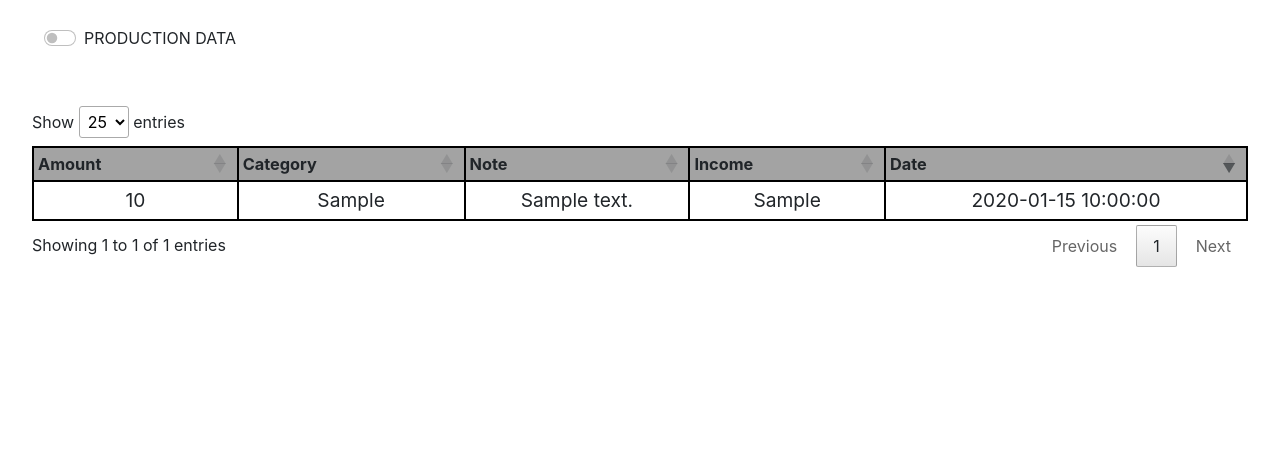
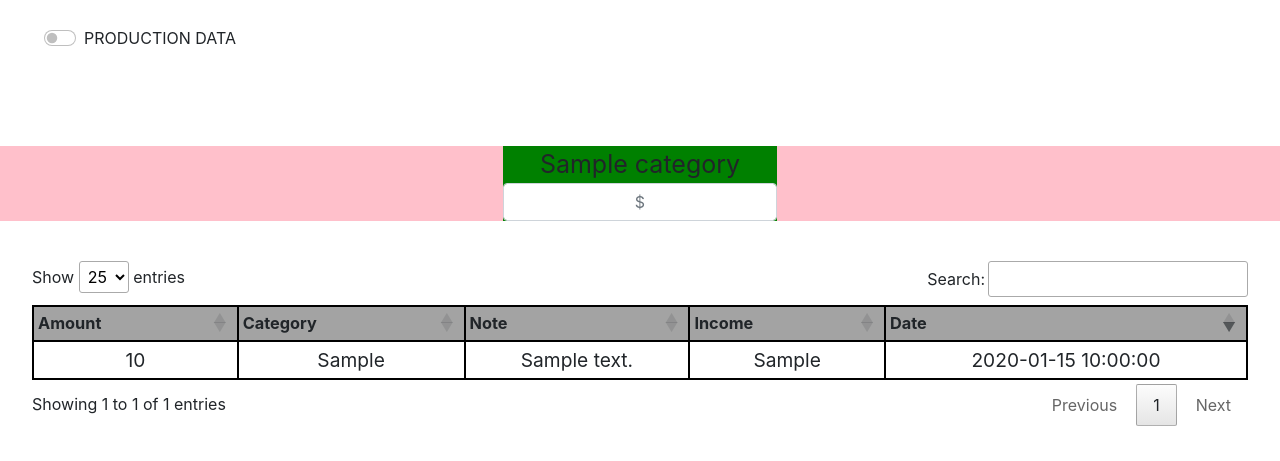
Before and after one commit to joeyagreco/BudgetMachine, a Flask app: template server/templates/homepage.html in a window 1280 px wide. Shown: the part 64-525 px from the top of the page. Run offline with Flask 2, Linux system fonts and the light colour scheme; the template is opened without the code that fills it: most values are stand-ins (such as "Sample title", 1, 10 or a date in 2020); some libraries are stand-ins or nearby versions.

Commit message:
added banks

```diff
--- a/server/static/css/homepage.css
+++ b/server/static/css/homepage.css
@@ -16,6 +16,28 @@
 
 #environment-switch:hover {
     cursor: pointer;
+}
+
+.category-banks-section {
+    width: 100%;
+    background-color: pink;
+    display: flex;
+    flex-direction: row;
+    justify-content: space-around;
+    margin: 40px 50px 40px;
+}
+
+.category-bank {
+    background-color: green;
+}
+
+.category-bank-title {
+    font-size: 25px;
+    text-align: center;
+}
+
+.category-bank-input{
+    text-align: center;
 }
 
 .id-header {
--- a/server/static/js/homepage.js
+++ b/server/static/js/homepage.js
@@ -3,7 +3,6 @@ function initializeTable() {
         $('#transactionsTable').DataTable(
             {
                 "order": [[ 5, "desc" ]],
-                "searching": false,
                 "iDisplayLength": 25,
                 "lengthMenu": [[10, 25, 50, -1], [10, 25, 50, "All"]]
             }
--- a/server/templates/homepage.html
+++ b/server/templates/homepage.html
@@ -30,6 +30,14 @@
             </div>
             <p>PRODUCTION DATA</p>
         </div>
+        <div class="category-banks-section">
+            {% for category in categories %}
+                <div class="category-bank">
+                    <div class="category-bank-title">{{category}}</div>
+                    <input class="form-control category-bank-input" type="number" placeholder="$" step="1" autocomplete="off">
+                </div>
+            {% endfor %}
+        </div>
         <table class="table table-fluid transactionsTable compact" id="transactionsTable">
             <thead>
                 <tr>
```
Also changed, not shown: server/enums/Category.py (+5 -5 lines).
